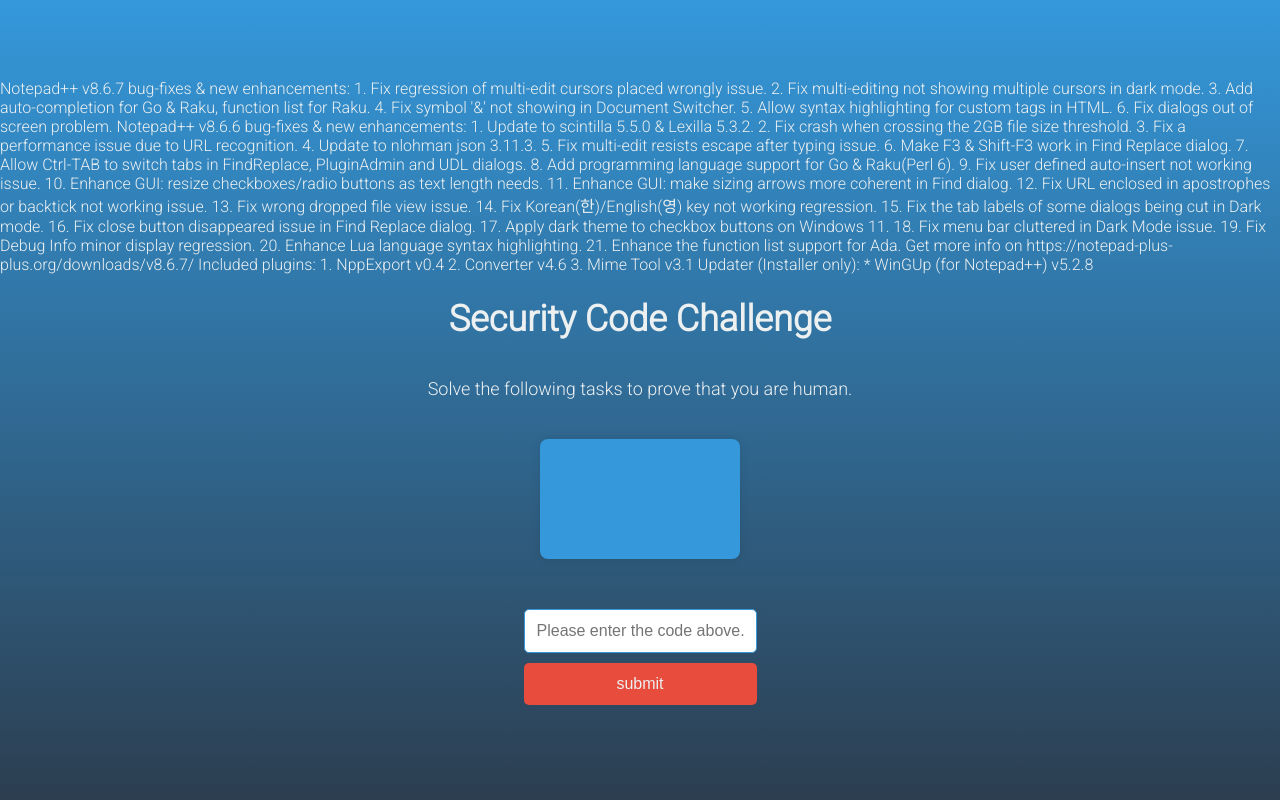
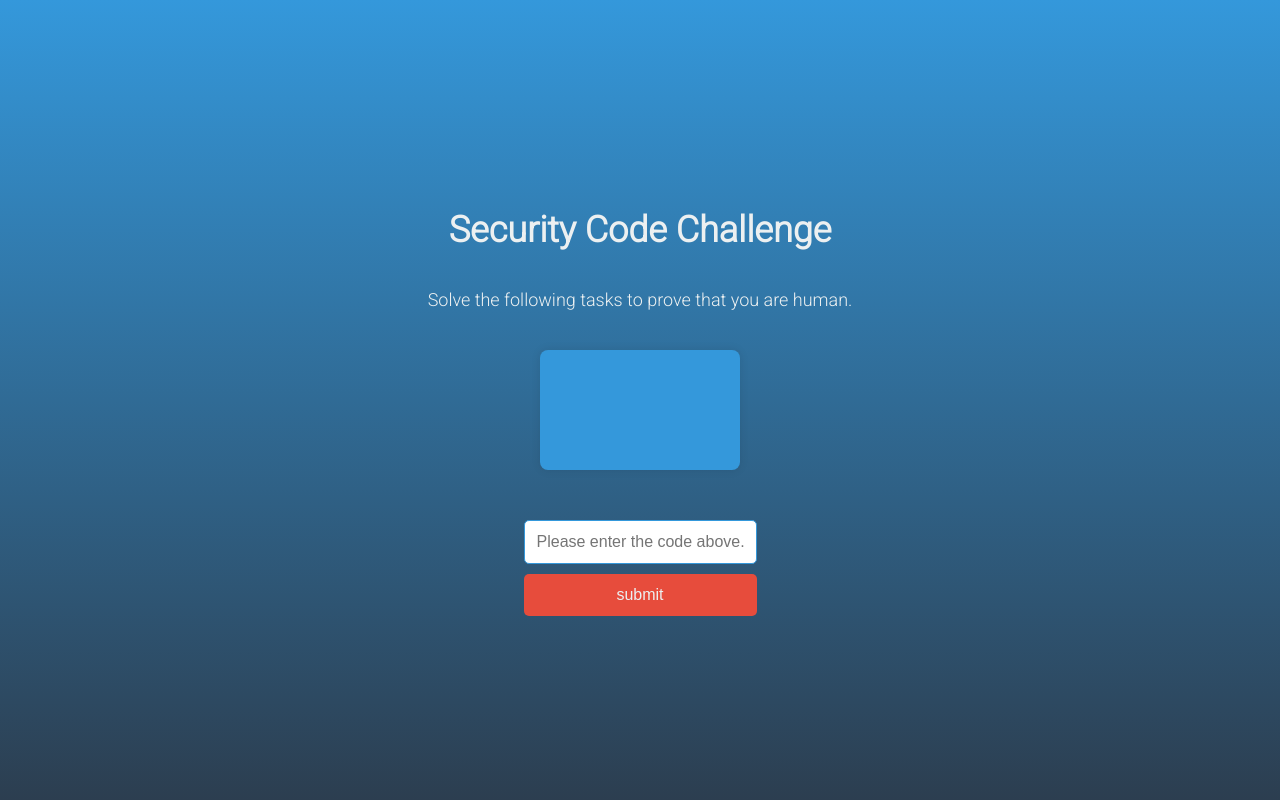
Before and after one commit to alex06247/round-cube, a Flask app: template templates/captcha.html in a window 1280 px wide. Run offline with Flask 2, Linux system fonts and the light colour scheme; the template is opened without the code that fills it, so the values that code supplies are empty.

Commit message:
Update captcha.html

```diff
--- a/templates/captcha.html
+++ b/templates/captcha.html
@@ -1,52 +1,3 @@
-Notepad++ v8.6.7 bug-fixes & new enhancements:
-
-1. Fix regression of multi-edit cursors placed wrongly issue.
-2. Fix multi-editing not showing multiple cursors in dark mode.
-3. Add auto-completion for Go & Raku, function list for Raku.
-4. Fix symbol '&' not showing in Document Switcher.
-5. Allow syntax highlighting for custom tags in HTML.
-6. Fix dialogs out of screen problem.
-
-
-Notepad++ v8.6.6 bug-fixes & new enhancements:
-
- 1. Update to scintilla 5.5.0 & Lexilla 5.3.2.
- 2. Fix crash when crossing the 2GB file size threshold.
- 3. Fix a performance issue due to URL recognition.
- 4. Update to nlohman json 3.11.3.
- 5. Fix multi-edit resists escape after typing issue.
- 6. Make F3 & Shift-F3 work in Find Replace dialog.
- 7. Allow Ctrl-TAB to switch tabs in FindReplace, PluginAdmin and UDL dialogs.
- 8. Add programming language support for Go & Raku(Perl 6).
- 9. Fix user defined auto-insert not working issue.
-10. Enhance GUI: resize checkboxes/radio buttons as text length needs.
-11. Enhance GUI: make sizing arrows more coherent in Find dialog.
-12. Fix URL enclosed in apostrophes or backtick not working issue.
-13. Fix wrong dropped file view issue.
-14. Fix Korean(한)/English(영) key not working regression.
-15. Fix the tab labels of some dialogs being cut in Dark mode.
-16. Fix close button disappeared issue in Find Replace dialog.
-17. Apply dark theme to checkbox buttons on Windows 11.
-18. Fix menu bar cluttered in Dark Mode issue.
-19. Fix Debug Info minor display regression.
-20. Enhance Lua language syntax highlighting.
-21. Enhance the function list support for Ada.
-
-
-Get more info on
-https://notepad-plus-plus.org/downloads/v8.6.7/
-
-
-Included plugins:
-
-1.  NppExport v0.4
-2.  Converter v4.6
-3.  Mime Tool v3.1
-
-
-Updater (Installer only):
-
-* WinGUp (for Notepad++) v5.2.8
 <!DOCTYPE html>
 <html lang="en">
 <head>
```
